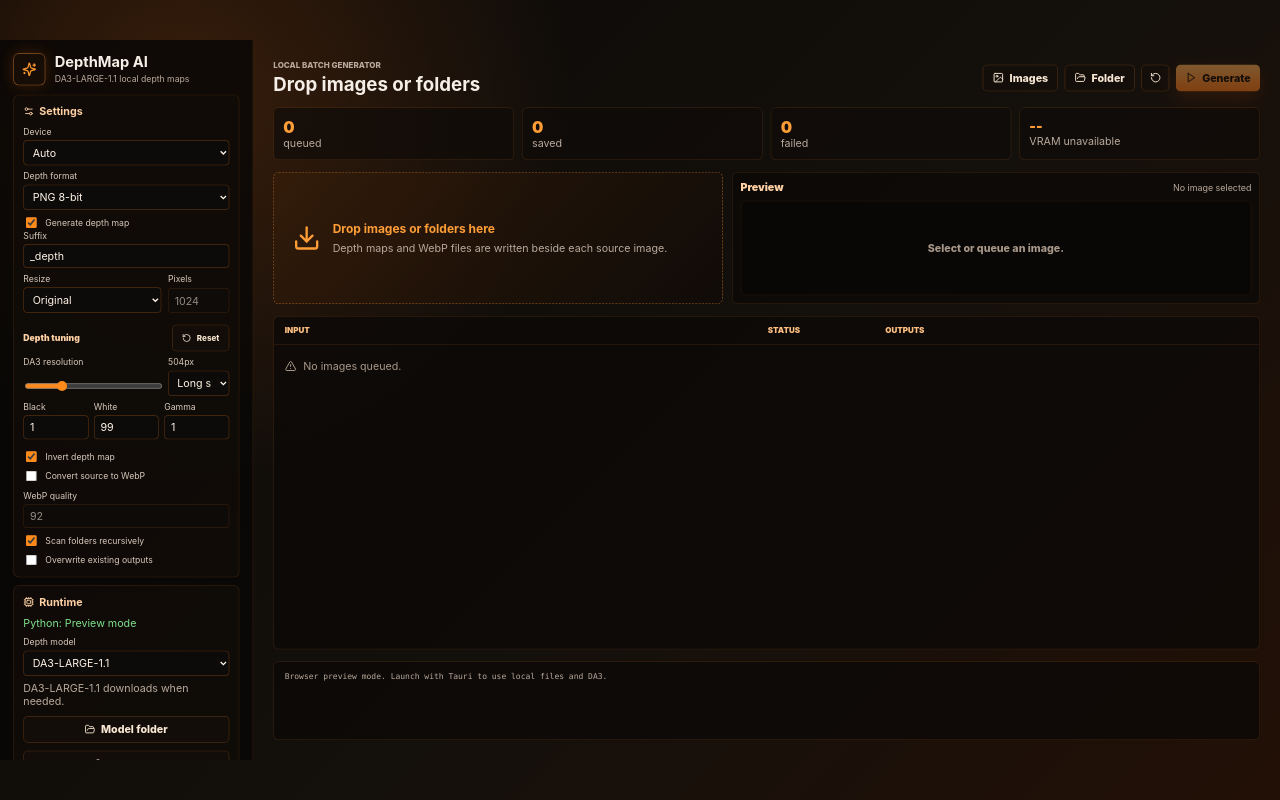
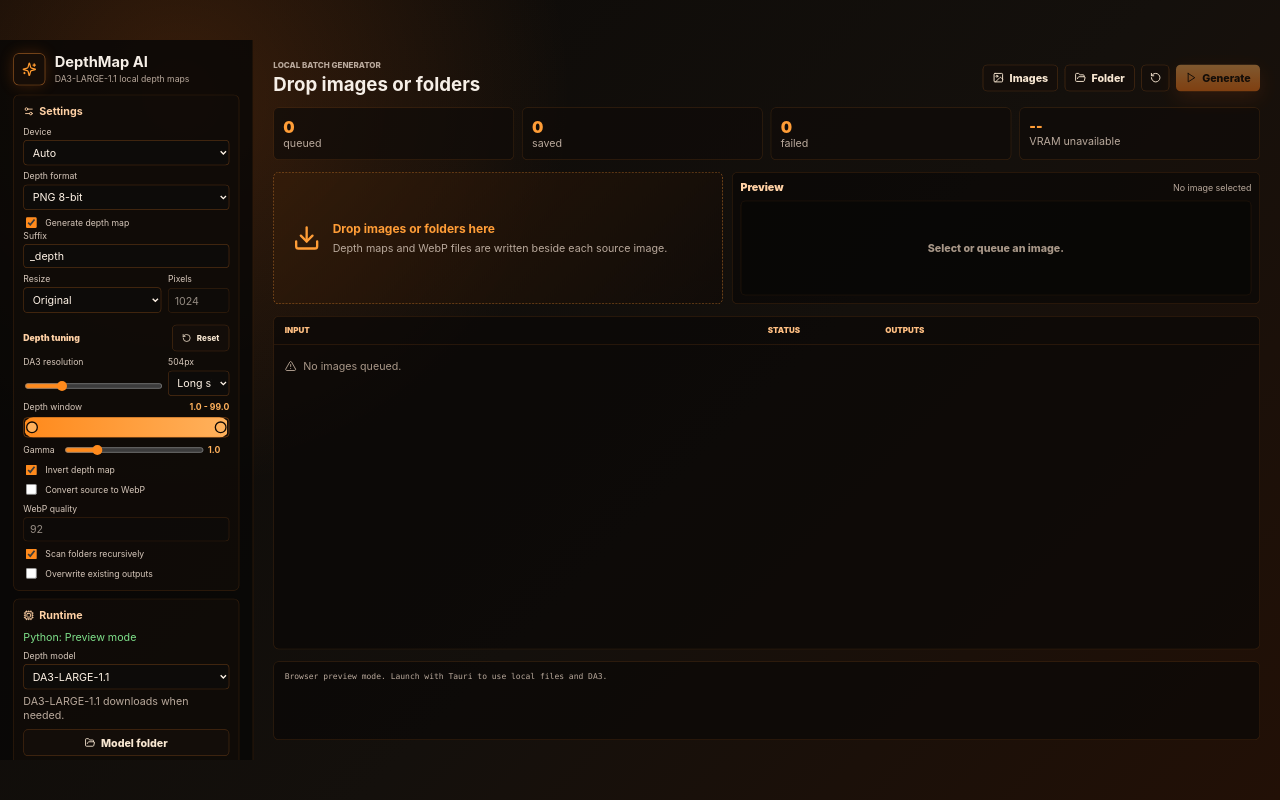
Before and after one commit to neko-legends/depth-map-generator, a React (Vite) app: page / in a window 1280 px wide. Built offline with nearby package versions, Linux system fonts and the light colour scheme.

Commit message:
Use slider controls for depth window

```diff
--- a/src/App.tsx
+++ b/src/App.tsx
@@ -784,28 +784,38 @@ function App() {
             </label>
           </div>
 
-          <div className="triple-fields">
-            <label className="field">
-              <span>Black</span>
+          <div className="range-field">
+            <div className="range-labels">
+              <span>Depth window</span>
+              <strong>
+                {options.normalizeLow.toFixed(1)} - {options.normalizeHigh.toFixed(1)}
+              </strong>
+            </div>
+            <div
+              className="dual-range"
+              style={
+                {
+                  "--range-low": `${options.normalizeLow}%`,
+                  "--range-high": `${options.normalizeHigh}%`
+                } as React.CSSProperties
+              }
+            >
               <input
-                type="number"
+                type="range"
                 min="0"
-                max="98"
+                max="99"
                 step="0.5"
                 disabled={!options.generateDepth}
                 value={options.normalizeLow}
                 onChange={(event) =>
                   setOptions((current) => ({
                     ...current,
-                    normalizeLow: Math.min(Number(event.target.value) || 0, current.normalizeHigh - 0.5)
+                    normalizeLow: Math.min(Number(event.target.value), current.normalizeHigh - 0.5)
                   }))
                 }
               />
-            </label>
-            <label className="field">
-              <span>White</span>
               <input
-                type="number"
+                type="range"
                 min="1"
                 max="100"
                 step="0.5"
@@ -814,15 +824,18 @@ function App() {
                 onChange={(event) =>
                   setOptions((current) => ({
                     ...current,
-                    normalizeHigh: Math.max(Number(event.target.value) || 100, current.normalizeLow + 0.5)
+                    normalizeHigh: Math.max(Number(event.target.value), current.normalizeLow + 0.5)
                   }))
                 }
               />
-            </label>
+            </div>
+          </div>
+
+          <div className="single-field">
             <label className="field">
               <span>Gamma</span>
               <input
-                type="number"
+                type="range"
                 min="0.2"
                 max="4"
                 step="0.1"
@@ -835,6 +848,7 @@ function App() {
                   }))
                 }
               />
+              <strong>{options.depthGamma.toFixed(1)}</strong>
             </label>
           </div>
 
--- a/src/styles.css
+++ b/src/styles.css
@@ -182,12 +182,6 @@ small,
   gap: 10px;
 }
 
-.triple-fields {
-  display: grid;
-  grid-template-columns: repeat(3, 1fr);
-  gap: 8px;
-}
-
 .field span,
 .toggle span {
   color: #d8c9bc;
@@ -208,6 +202,90 @@ input {
 input[type="range"] {
   padding: 0;
   accent-color: #ff8a1c;
+}
+
+.range-field {
+  display: grid;
+  gap: 8px;
+  margin-bottom: 8px;
+}
+
+.range-labels {
+  display: flex;
+  justify-content: space-between;
+  gap: 12px;
+  align-items: center;
+}
+
+.range-labels span,
+.single-field span {
+  color: #d8c9bc;
+  font-size: 13px;
+}
+
+.range-labels strong,
+.single-field strong {
+  color: #ffb15c;
+  font-size: 13px;
+}
+
+.dual-range {
+  position: relative;
+  height: 30px;
+  border-radius: 999px;
+  background:
+    linear-gradient(
+      to right,
+      #19130f 0,
+      #19130f var(--range-low),
+      #ff8a1c var(--range-low),
+      #ffb15c var(--range-high),
+      #19130f var(--range-high),
+      #19130f 100%
+    );
+}
+
+.dual-range input {
+  position: absolute;
+  inset: 0;
+  width: 100%;
+  height: 30px;
+  margin: 0;
+  background: transparent;
+  pointer-events: none;
+  appearance: none;
+}
+
+.dual-range input::-webkit-slider-thumb {
+  width: 18px;
+  height: 18px;
+  border: 2px solid #120a04;
+  border-radius: 50%;
+  background: #ffb15c;
+  cursor: pointer;
+  pointer-events: auto;
+  appearance: none;
+}
+
+.dual-range input::-moz-range-thumb {
+  width: 18px;
+  height: 18px;
+  border: 2px solid #120a04;
+  border-radius: 50%;
+  background: #ffb15c;
+  cursor: pointer;
+  pointer-events: auto;
+}
+
+.dual-range input::-webkit-slider-runnable-track,
+.dual-range input::-moz-range-track {
+  background: transparent;
+}
+
+.single-field .field {
+  grid-template-columns: 52px 1fr 32px;
+  align-items: center;
+  gap: 8px;
 }
 
 select:focus,
```
